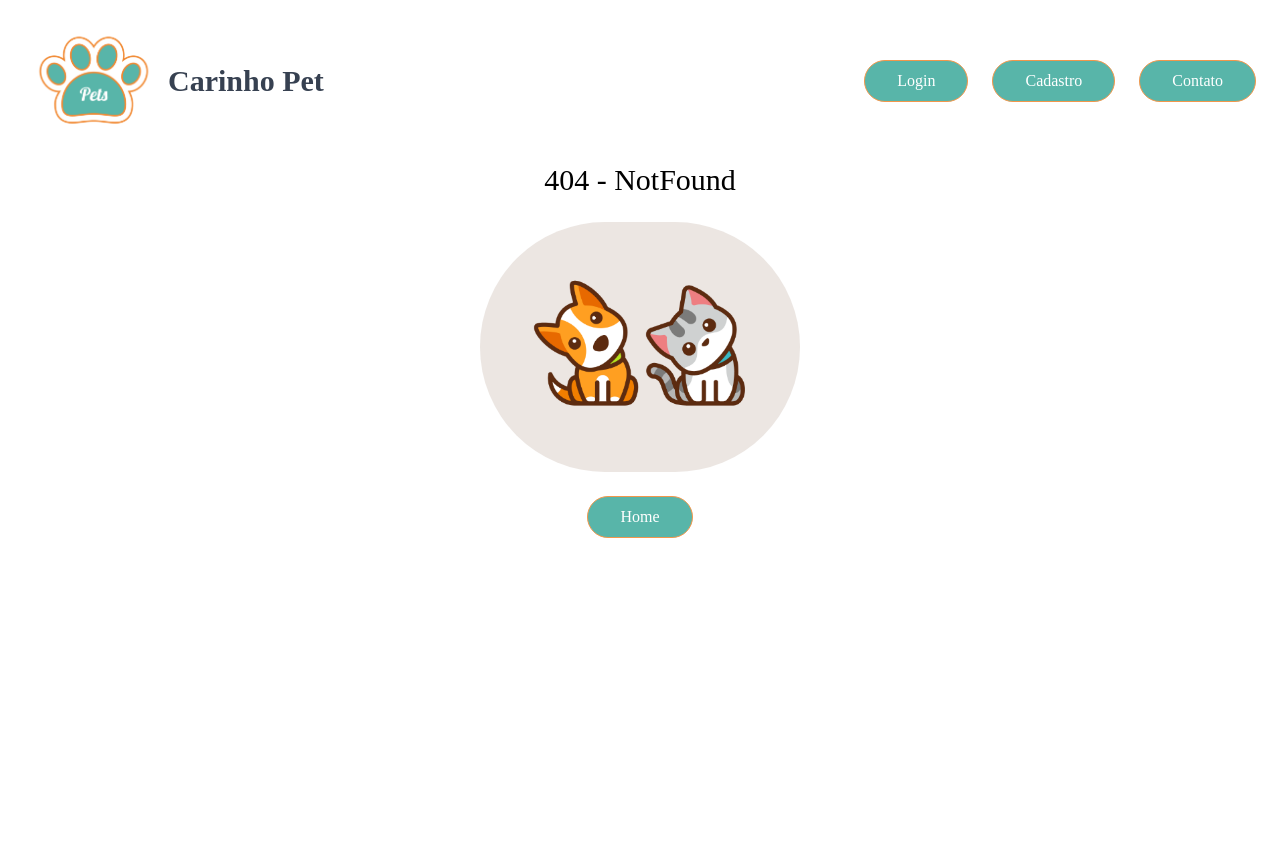
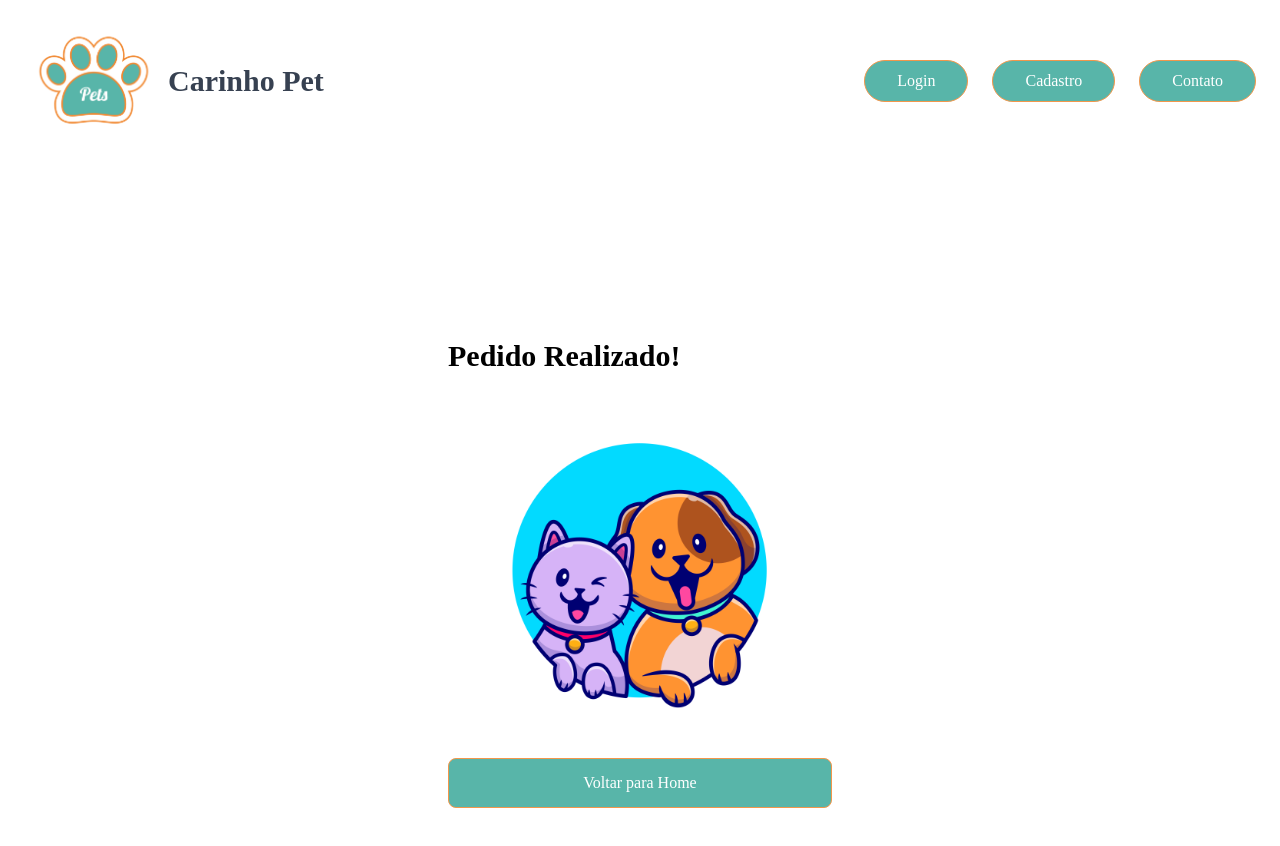
Before and after one commit to rodrigoduartesilva/tarefa-4-Introd-Redux-C-Cliente-Servidor, a React (Create React App) app: page /complete in a window 1280 px wide. Before the commit this address had no page. Shown: the top 846 px of the page. Before the commit the page ends 800 px from the top, so only its background shows below. Built offline with nearby package versions, Linux system fonts and the light colour scheme.

Commit message:
Feat: OrderService implementado.

```diff
--- a/src/App.js
+++ b/src/App.js
@@ -21,6 +21,7 @@ import AddProduct from './pages/AddProduct';
 import EditProduct from './pages/EditProduct';
 import ProdutoInfo from './pages/ProdutoInfo';
 import Cart from './pages/Cart';
+import Complete from './pages/Complete';
 
 function App() {
   return (
@@ -53,6 +54,12 @@ function App() {
           {/* <Route path='/carrinho' element={
             <ProtectedRoute>
               <Cart/>
+            </ProtectedRoute>
+          } /> */}
+          <Route path='/complete' element={<Complete />} />
+          {/* <Route path='/complete' element={
+            <ProtectedRoute>
+              <Complete/>
             </ProtectedRoute>
           } /> */}
           <Route path='/admin/edit-product/:id' element={<EditProduct />} />
--- a/src/pages/Cart/index.js
+++ b/src/pages/Cart/index.js
@@ -1,9 +1,11 @@
 import React, { useEffect, useState } from 'react';
 import { RiDeleteBinFill } from 'react-icons/ri';
-import { sendCart } from '../../services/OrderService';
+import { sendCart, addOrder } from '../../services/OrderService';
 import axios from 'axios';
+import { useNavigate } from 'react-router-dom';
 
 const Cart = () => {
+    const navigate = useNavigate();
     const [productCart, setProductCart] = useState([]);
     const [totalValue, setTotalValue] = useState(0);
     const [address, setAddress] = useState({
@@ -21,6 +23,13 @@ const Cart = () => {
         }, 0);
         setTotalValue(total);
     }, []);
+
+    const remove = (id) => {
+        const storageCart = JSON.parse(localStorage.getItem('productCart'));
+        const filterCart = storageCart.filter((product) => product._id !== id);
+        localStorage.setItem('productCart', JSON.stringify(filterCart));
+        setProductCart(filterCart);
+    }
 
     const findAddress = async () => {
         const response = await axios.get(`https://viacep.com.br/ws/${address.cep}/json`);
@@ -44,6 +53,20 @@ const Cart = () => {
         }
 
         const response = await sendCart(cartInfo);
+
+        if (response.data) {
+            const order = {
+                produtos: response.data.produtos,
+                precoTotal: response.data.precoTotal,
+                frete: response.data.frete,
+                concluido: true,
+            }
+            const responseOrder = await addOrder(order);
+            if (responseOrder.data) {
+                localStorage.removeItem('productCart');
+                navigate('/complete');
+            }
+        }
     }
 
     const handleChangeValues = (event) => {
@@ -124,7 +147,7 @@ const Cart = () => {
                                             </span>
                                         </div>
                                         <div className='flex flex-col items-center justify-center'>
-                                            <RiDeleteBinFill className='cursor-pointer hover:text-red-700 text-2xl text-red-500' />
+                                            <RiDeleteBinFill onClick={() => remove(product._id)} className='cursor-pointer hover:text-red-700 text-2xl text-red-500' />
                                         </div>
                                     </div>
                                 ))}
--- /dev/null
+++ b/src/pages/Complete/index.js
@@ -0,0 +1,24 @@
+import React from 'react';
+import happyPet from '../../assets/happy-pet.jpg';
+import { useNavigate } from 'react-router-dom';
+
+const Complete = () => {
+    const navigate = useNavigate();
+    return (
+        <main className='h-screen banner'>
+            <div className='max-w-screen-xl py-20 mx-auto px-6'>
+                <div className='flex flex-col items-center justify-center h-3/4 pt-24'>
+                    <div>
+                        <h1 className='text-3xl text-center text-primary font-semibold poppins flex space-x-6 items-center'>
+                            Pedido Realizado!
+                        </h1>
+                        <img src={happyPet} alt='Pets felizes devido a compra realizada' className='w-96 object-contain' />
+                        <button onClick={() => navigate('/')} className='w-full px-6 py-3 rounded-lg bg-primary text-white poppins focus:ring-4 transition duration-500'>Voltar para Home</button>
+                    </div>
+                </div>
+            </div>
+        </main>
+    )
+}
+
+export default Complete;
--- a/src/services/OrderService.js
+++ b/src/services/OrderService.js
@@ -5,4 +5,9 @@ const sendCart = (cartInfo) =>
         .then(response => response)
         .catch((err) => console.log(err))
 
-export { sendCart };
+const addOrder = (order) =>
+    api.post('/pedido/create/', order)
+        .then(response => response)
+        .catch((err) => console.log(err))
+
+export { sendCart, addOrder };
```
